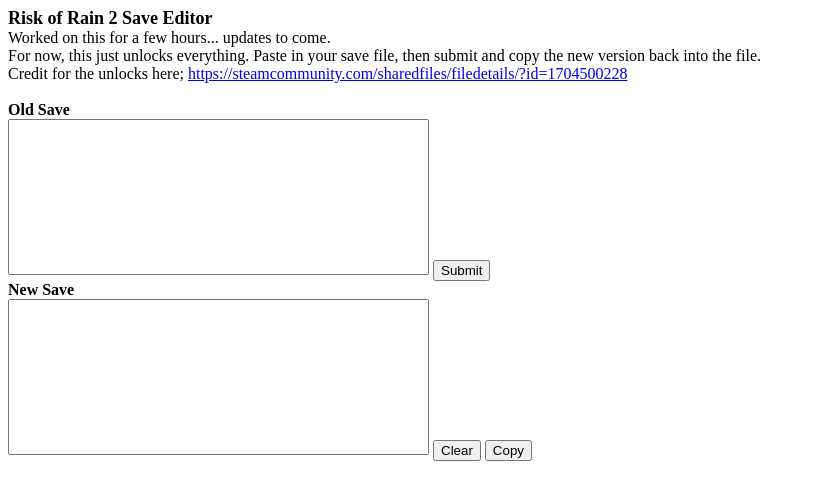
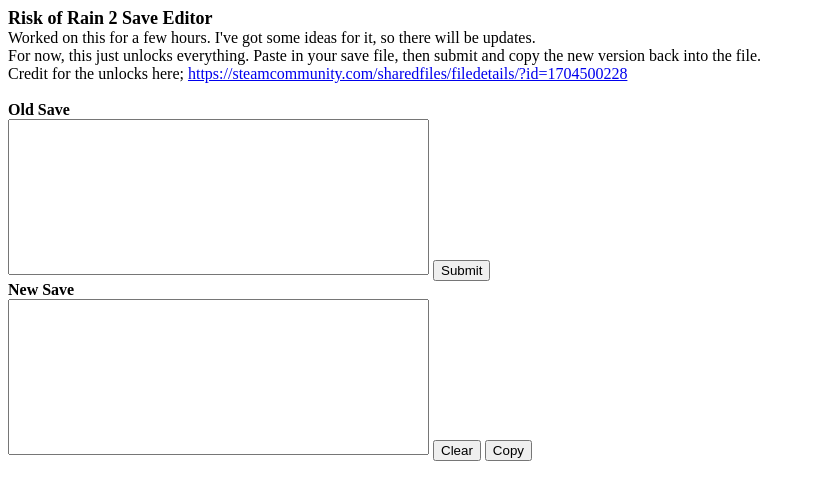
Before and after one commit to BaconBett/ror2_save_editor, a plain HTML site: page index.html in a window 1280 px wide. Shown: the whole page, without its empty margins (0-815 px from the left). Drawn offline with nearby package versions, Linux system fonts and the light colour scheme.

Commit message:
Update index.html

```diff
--- a/index.html
+++ b/index.html
@@ -18,7 +18,7 @@
 </head>
 <body>
     <div id="title">Risk of Rain 2 Save Editor</div>
-    <div>Worked on this for a few hours... updates to come.<br>For now, this just unlocks everything. Paste in your save file, then submit and copy the new version back into the file.</div>
+    <div>Worked on this for a few hours. I've got some ideas for it, so there will be updates.<br>For now, this just unlocks everything. Paste in your save file, then submit and copy the new version back into the file.</div>
     <div>Credit for the unlocks here; <a href="https://steamcommunity.com/sharedfiles/filedetails/?id=1704500228">https://steamcommunity.com/sharedfiles/filedetails/?id=1704500228</a></div>
     <br>
     <div id="content-area">
```
